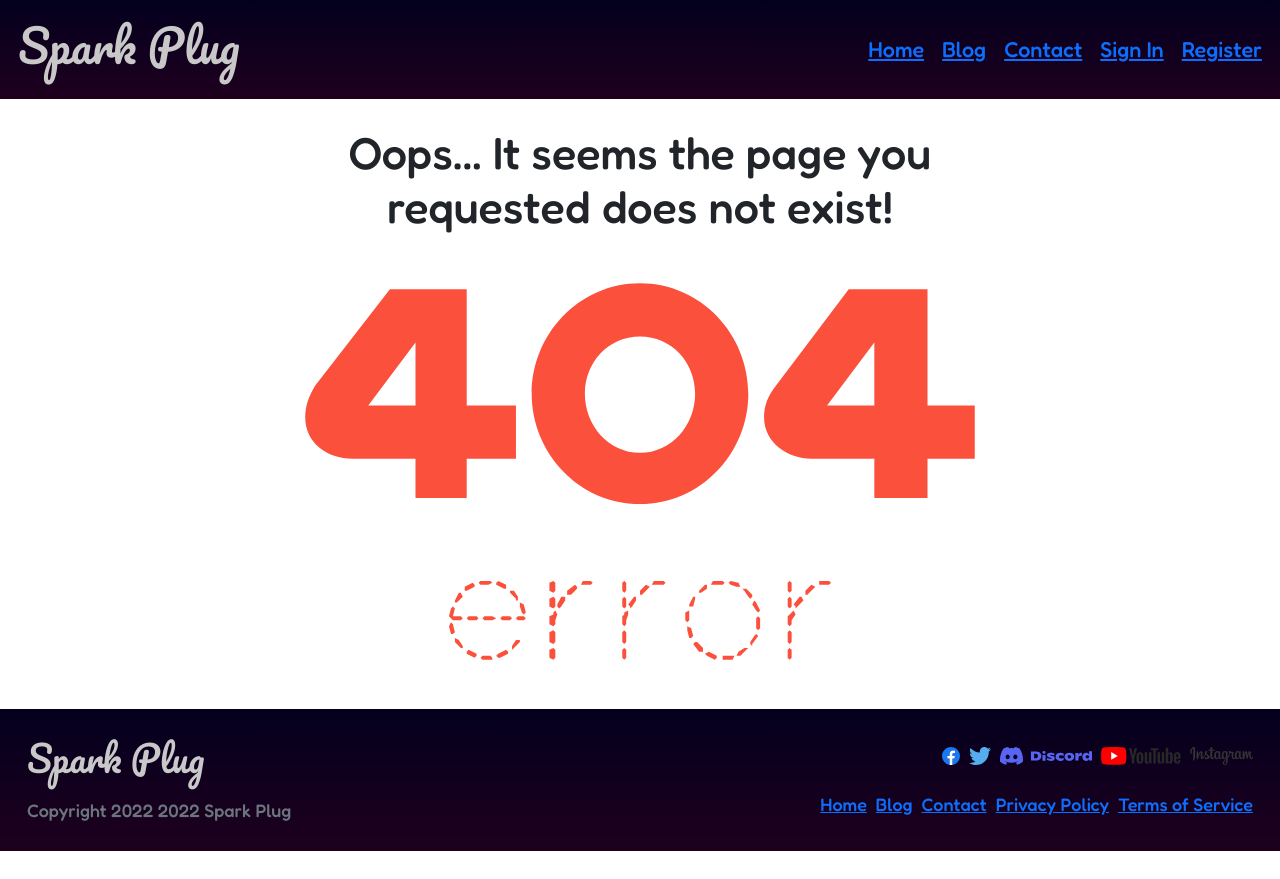
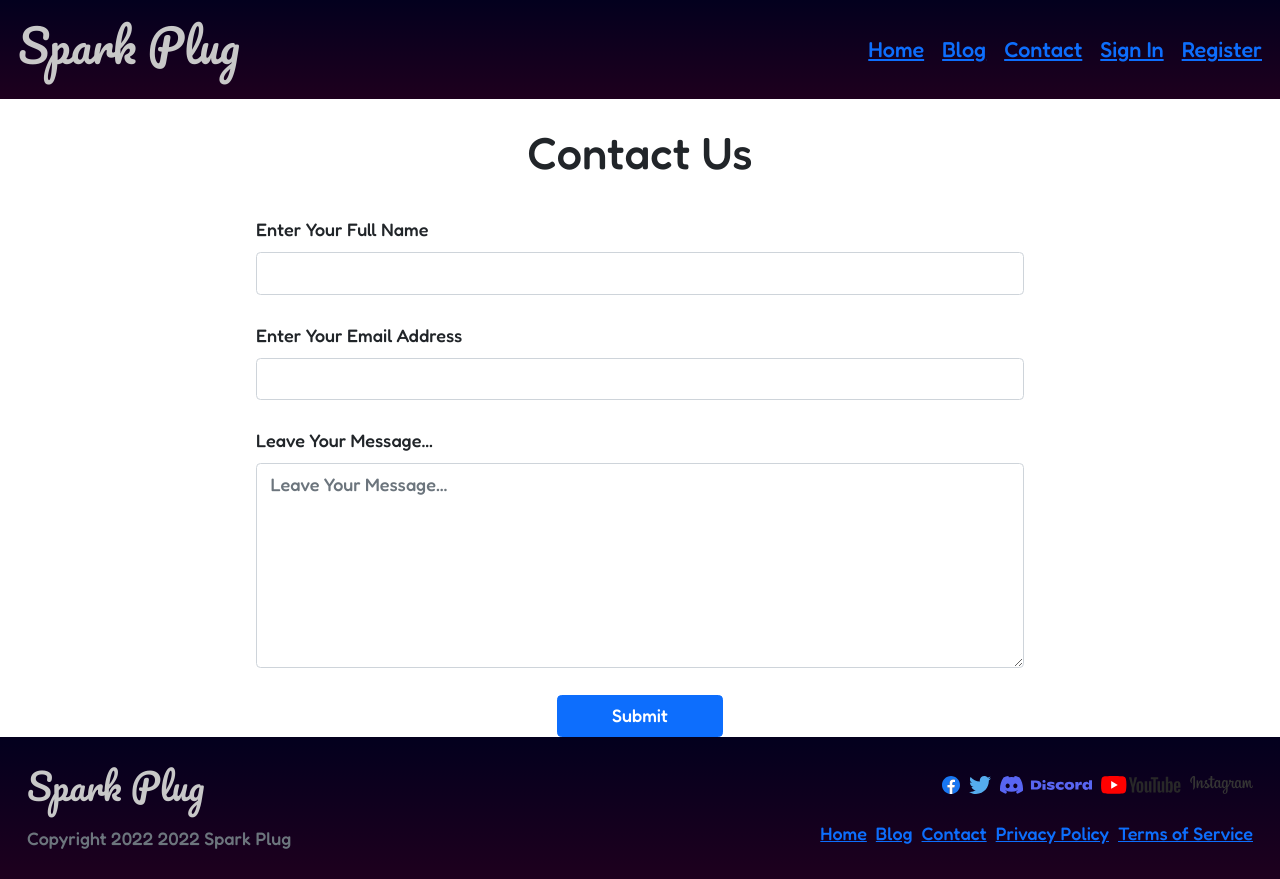
Before and after one commit to RafidMuhymin/spark-plug-client-side, a React (Create React App) app: page /contact in a window 1280 px wide. Before the commit the page ends 851 px from the top, so only its background shows below. Built offline with nearby package versions, Linux system fonts and the light colour scheme; no server answers.

Commit message:
added contact route

```diff
--- a/src/App.jsx
+++ b/src/App.jsx
@@ -8,6 +8,7 @@ import Footer from "./components/Footer/Footer";
 import SignIn from "./components/SignIn/SignIn";
 import Register from "./components/Register/Register";
 import NotFound from "./components/NotFound/NotFound";
+import Contact from "./components/Contact/Contact";
 
 function App() {
   return (
@@ -17,6 +18,7 @@ function App() {
         <Route path="/" element={<Home />} />
         <Route path="/home" element={<Home />} />
         <Route path="/inventory/:id" element={<Inventory />} />
+        <Route path="/contact" element={<Contact />} />
         <Route path="/sign-in" element={<SignIn />} />
         <Route path="/register" element={<Register />} />
         <Route path="*" element={<NotFound />} />
--- /dev/null
+++ b/src/components/Contact/Contact.jsx
@@ -0,0 +1,17 @@
+import React from "react";
+import ContactForm from "../../forms/ContactForm/ContactForm";
+
+export default function Contact() {
+  return (
+    <main
+      style={{
+        maxWidth: "768px",
+        margin: "0 auto",
+      }}
+    >
+      <h1 className="text-center p-4">Contact Us</h1>
+
+      <ContactForm />
+    </main>
+  );
+}
--- /dev/null
+++ b/src/forms/ContactForm/ContactForm.jsx
@@ -0,0 +1,52 @@
+export default function ContactForm() {
+  return (
+    <form>
+      <label htmlFor="name" className="form-label">
+        Enter Your Full Name
+      </label>
+      <input
+        className="form-control"
+        type="text"
+        name="name"
+        id="name"
+        autoComplete="name"
+        required
+      />
+
+      <br />
+
+      <label htmlFor="email" className="form-label">
+        Enter Your Email Address
+      </label>
+      <input
+        className="form-control"
+        type="email"
+        name="email"
+        id="email"
+        autoComplete="email"
+        required
+      />
+
+      <br />
+
+      <label htmlFor="text" className="form-label">
+        Leave Your Message...
+      </label>
+      <textarea
+        rows={7.5}
+        className="form-control"
+        placeholder="Leave Your Message..."
+        name="text"
+        id="text"
+        autoComplete="text"
+        required
+      />
+
+      <br />
+
+      <button className="px-5 btn btn-primary d-block mx-auto" type="submit">
+        Submit
+      </button>
+    </form>
+  );
+}
```
